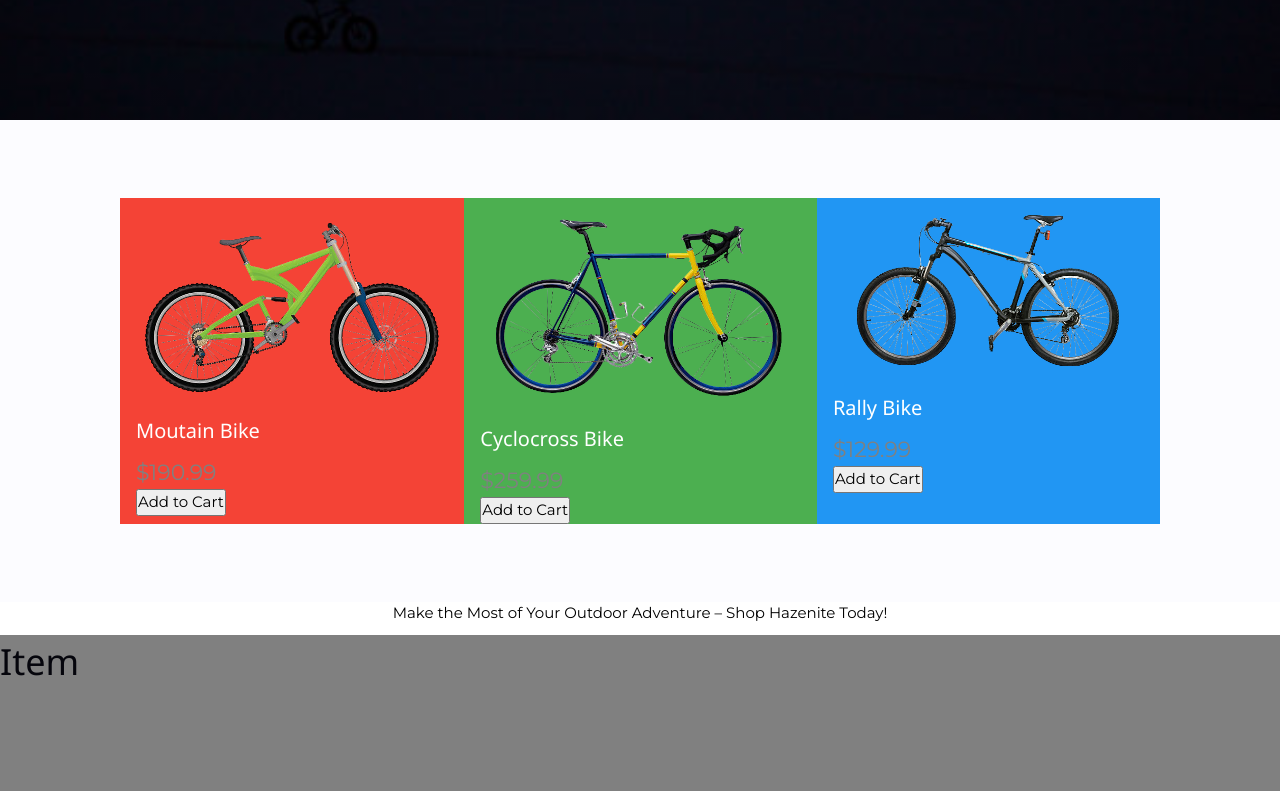
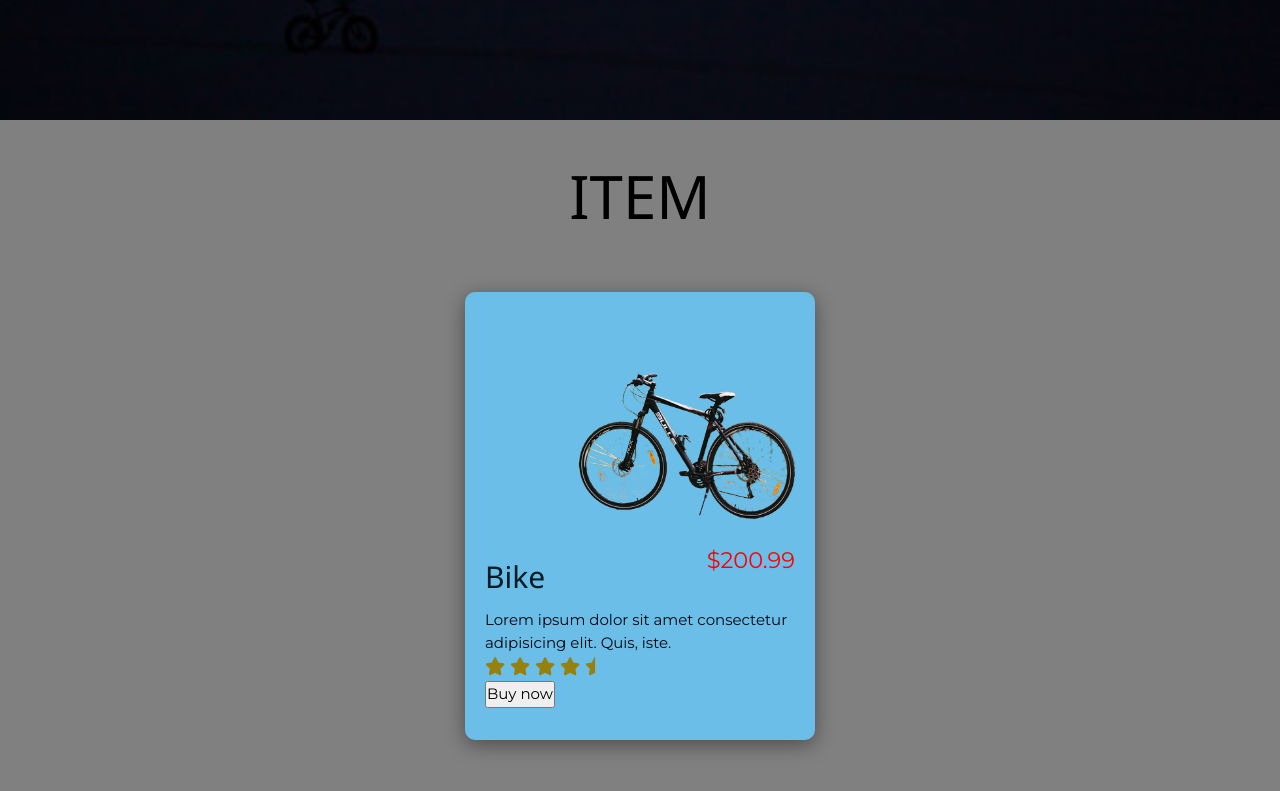
Before and after one commit to mccoyjimi/hz, a website: page index.html in a window 1280 px wide. Shown: the part 680-1471 px from the top of the page. Drawn offline with nearby package versions, Linux system fonts and the light colour scheme.

Commit message:
First card done I like it, however the product image does not centralize

```diff
--- a/index.html
+++ b/index.html
@@ -42,7 +42,7 @@
     </div>
   </header>
   <main>
-<div class="w3-cell-row">
+    <!--<div class="w3-cell-row">
   <div class="w3-container w3-red w3-cell w3-mobile">
     <img src="/assets/images/bicycle-7-removebg-preview.png" alt="Denim Jeans" style="width:100%">
     <h4>Moutain Bike</h4>
@@ -70,7 +70,7 @@
 <div class="call_to_action">
   <p>Make the Most of Your Outdoor Adventure – Shop Hazenite Today!</p>
 </div>
-
+-->
 
 
 
--- a/style.css
+++ b/style.css
@@ -130,13 +130,86 @@
   opacity: 0.7;
 }
 
-/*  card_container */
+/* SECTION */
 section {
   background: grey;
   color: rgb(5, 5, 12);
-  font-family: Raleway;
+  font-family: "Raleway", sans-serif;
+  box-sizing: border-box;
+  min-height: 100vh;
+  display: grid;
+  place-items: center;
 }
 
+.card_container {
+  width: 80vh;
+  height: 80vh;
+  display: flex;
+  flex-direction: column;
+  justify-content: space-around;
+}
+.item_header {
+  width: 100%;
+  text-align: center;
+}
+.item_header h1 {
+  font-size: 4em;
+  text-transform: uppercase;
+  color: #000;
+}
+.item_box {
+  width: 100%;
+  height: 70%;
+  display: flex;
+  justify-content: center;
+  flex-wrap: wrap;
+  gap: 40px;
+}
+.item_image {
+  position: relative;
+  background-color: #6bbee7;
+  width: 350px;
+  height: 100%;
+  box-shadow: 0 5px 20px rgba(0, 0, 0, 0.4);
+  display: flex;
+  flex-direction: column;
+  justify-content: space-between;
+  padding: 20px 20px 40px;
+  border-radius: 10px;
+  transition: 0.4s;
+}
+.image {
+  width: 50%;
+  height: 60%;
+  display: grid;
+  place-items: center;
+}
+.image img {
+  width: 400px;
+}
+.item_name {
+  width: 100%;
+  display: flex;
+  justify-content: space-between;
+}
+.item_name h3 {
+  font-size: 2em;
+  text-transform: capitalize;
+  color: #021a22;
+}
+.item_name span {
+  font-size: 1.5em;
+  color: red;
+}
+
+.item_name p {
+  font-size: 11px;
+  line-height: 25px;
+}
+.stars {
+  font-size: 1.2em;
+  color: rgb(150, 129, 14);
+}
 .w3-cell-row {
   width: 100%;
   padding: 78px 120px;
```
